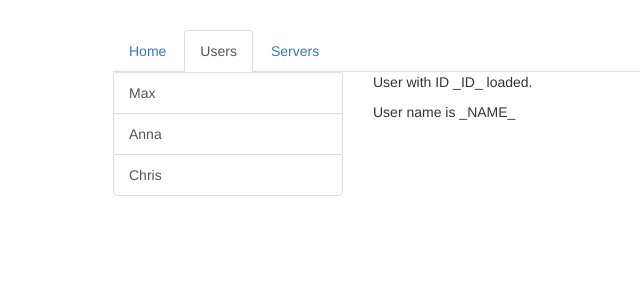
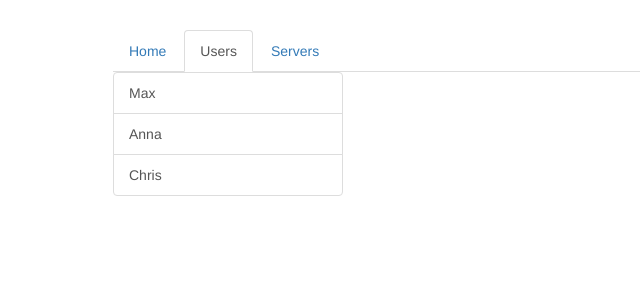
Before and after one commit to kazi86/angular_routing_old_versions, an Angular app: page /users in a window 1280 px wide. Shown: the top 300 px of the page, without its empty margins (152-792 px from the left). Built offline with nearby package versions, Linux system fonts and the light colour scheme.

Commit message:
Fetching Route Parameters.

```diff
--- a/src/app/app.module.ts
+++ b/src/app/app.module.ts
@@ -24,7 +24,7 @@
     component:UsersComponent
   },
   {
-    path:'users/:id', //localhost:4200/users
+    path:'users/:id/:user-name', //localhost:4200/users
     component:UserComponent
   },
   {
--- a/src/app/users/user/user.component.html
+++ b/src/app/users/user/user.component.html
@@ -1,2 +1 @@
-<p>User with ID _ID_ loaded.</p>
-<p>User name is _NAME_</p>
+<p>{{user.id}} {{user.name}}</p>
--- a/src/app/users/user/user.component.ts
+++ b/src/app/users/user/user.component.ts
@@ -1,4 +1,5 @@
 import { Component, OnInit } from '@angular/core';
+import {ActivatedRoute} from "@angular/router";
 
 @Component({
   selector: 'app-user',
@@ -6,11 +7,17 @@
   styleUrls: ['./user.component.css']
 })
 export class UserComponent implements OnInit {
-  user: {id: number, name: string};
+  public user: {id: number, name: string};
 
-  constructor() { }
+  constructor(private route : ActivatedRoute) { }
 
-  ngOnInit() {
+  public ngOnInit() {
+
+    this.user = {
+      id: this.route.snapshot.params['id'],
+      name: this.route.snapshot.params['user-name']
+    }
+
   }
 
 }
```
